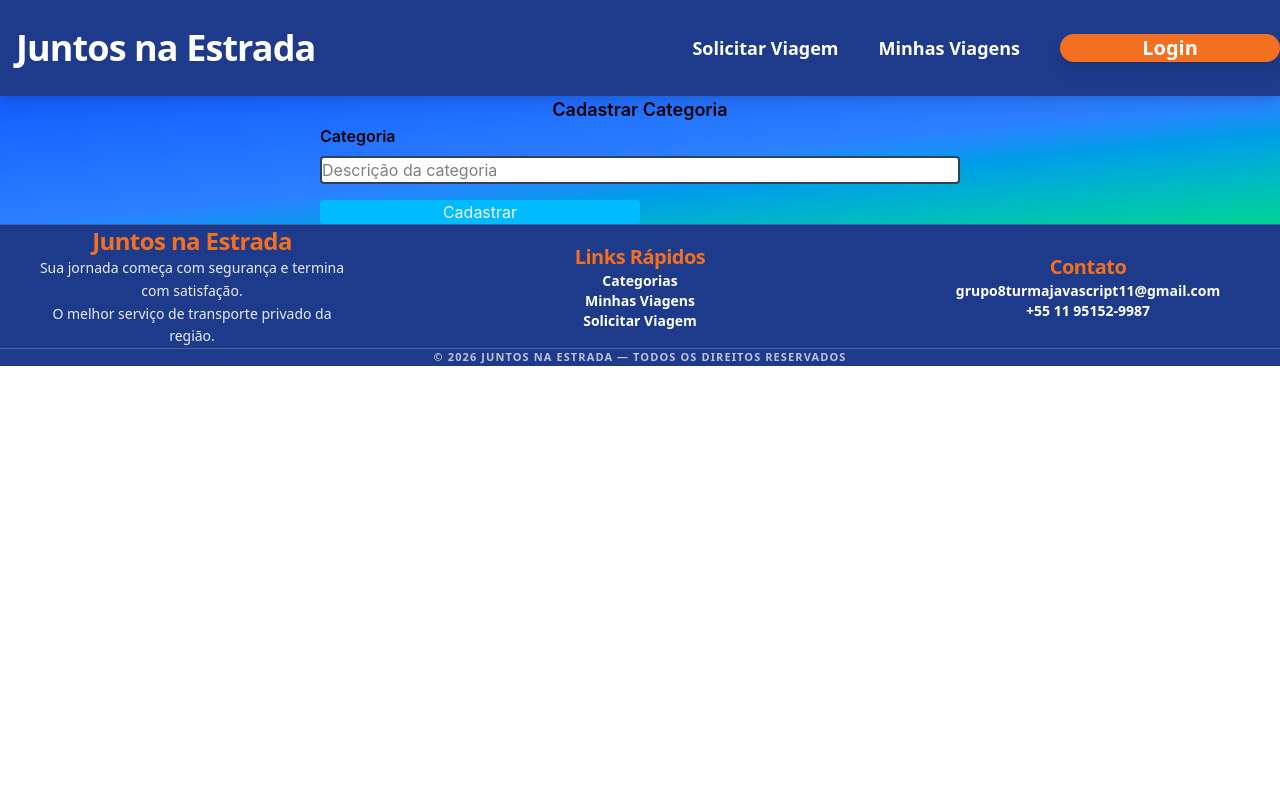
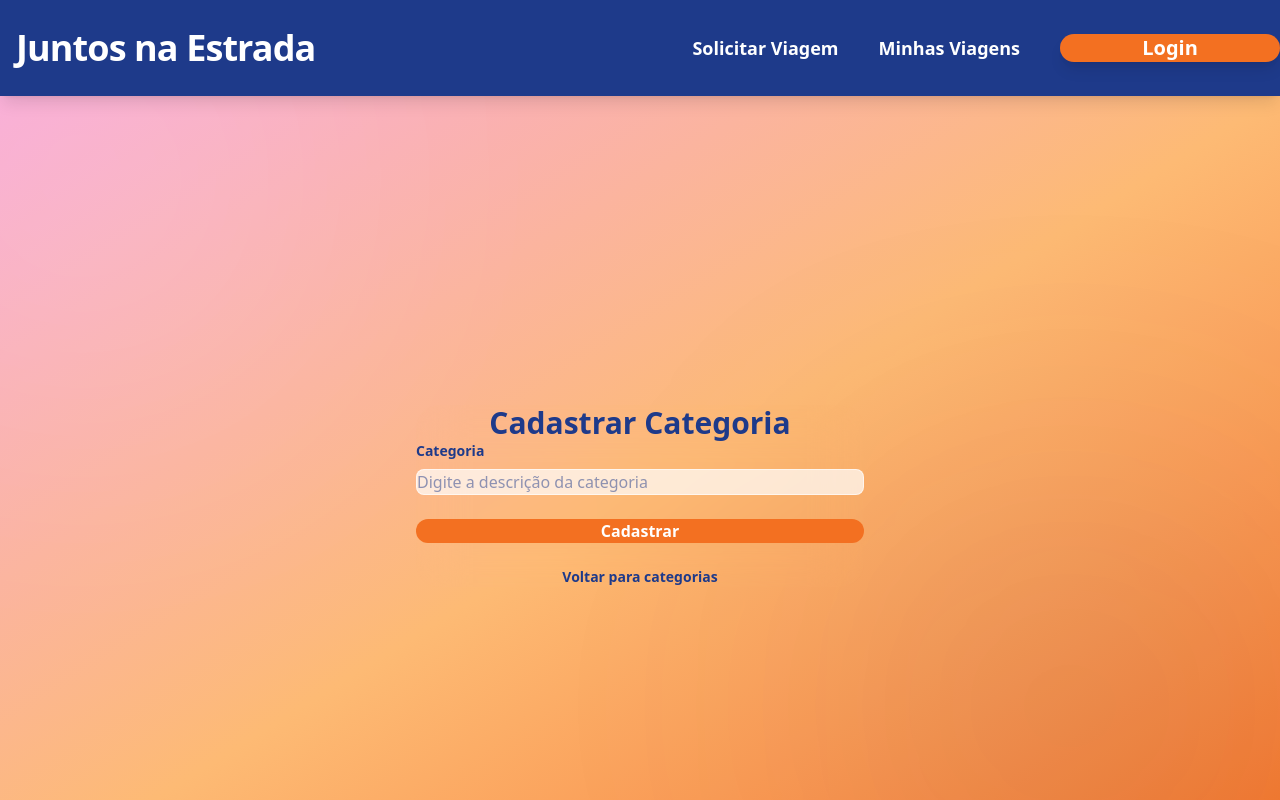
Before and after one commit to Grupo-08-Turma-JavaScript-11/Juntos_Na_Estrada-Front, a React (Vite) app: page /cadastrarcategorias in a window 1280 px wide. Shown: the top 800 px of the page. Built offline with nearby package versions, Linux system fonts and the light colour scheme.

Commit message:
Ajuste nas telas

```diff
--- a/src/components/carona/listarcaronas/ListarCaronas.tsx
+++ b/src/components/carona/listarcaronas/ListarCaronas.tsx
@@ -36,7 +36,7 @@ function ListarCaronas() {
       <div className="absolute top-1/2 right-0 h-[420px] w-[420px] rounded-full bg-[#1E3A8A]/10 blur-[140px]" />
 
       {/* CONTAINER PRINCIPAL */}
-      <div className="relative z-10 w-full max-w-6xl mx-auto flex flex-col justify-between items-center py-16">
+      <div className="relative z-10 w-full max-w-6xl mx-auto flex flex-col space-between items-center py-16">
 
         {/* TÍTULO */}
         <div className="text-center max-w-2xl mb-14 px-4">
@@ -50,7 +50,7 @@ function ListarCaronas() {
 
         {/* LOADING */}
         {isLoading && (
-          <div className="flex justify-center my-12">
+          <div className="flex flex-cols justify-center m-12">
             <SyncLoader color="#1E3A8A" size={16} />
           </div>
         )}
@@ -76,6 +76,7 @@ function ListarCaronas() {
         )}
 
       </div>
+
     </section>
   );
 }
--- a/src/components/categorias/cardCategoria/CardCategoria.tsx
+++ b/src/components/categorias/cardCategoria/CardCategoria.tsx
@@ -7,30 +7,41 @@ interface CardCategoriaProps {
 
 function CardCategoria({ categoria }: CardCategoriaProps) {
   return (
-    <div className="
-      bg-white border rounded-xl p-4
-      flex items-center justify-between
-      shadow-sm hover:shadow-md
-      transition duration-200
-    ">
-
+    <div
+      className="
+        w-full max-w-md
+        bg-white/80 backdrop-blur-md
+        border border-white/40
+        rounded-2xl p-6
+        flex items-center justify-between
+        shadow-lg hover:shadow-2xl
+        transition-all duration-300
+        hover:-translate-y-1
+      "
+    >
       {/* Lado esquerdo */}
       <div className="flex items-center gap-4">
 
         {/* Ícone */}
-        <div className="w-12 h-12 rounded-full bg-sky-100 text-sky-700
-                        flex items-center justify-center text-xl font-bold">
+        <div
+          className="
+            w-12 h-12 rounded-full
+            bg-[#F37021]/20 text-[#F37021]
+            flex items-center justify-center
+            text-xl font-bold
+          "
+        >
           🏷️
         </div>
 
         {/* Texto */}
-        <div>
-          <h3 className="text-lg font-semibold text-gray-800">
+        <div className="flex flex-col">
+          <h3 className="text-lg font-bold text-[#1E3A8A]">
             {categoria.descricao}
           </h3>
-          <p className="text-sm text-gray-500">
+          <span className="text-sm text-[#1E3A8A]/70">
             Categoria cadastrada
-          </p>
+          </span>
         </div>
 
       </div>
@@ -40,15 +51,25 @@ function CardCategoria({ categoria }: CardCategoriaProps) {
 
         <Link
           to={`/editarcategorias/${categoria.id}`}
-          className="px-3 py-1.5 text-sm rounded-lg bg-sky-600 text-white
-            hover:bg-sky-700 transition">
+          className="
+            px-8 py-8 text-sm  w-full rounded-full
+            bg-[#1E3A8A] text-white font-semibold
+            hover:bg-[#162c63]
+            transition
+          "
+        >
           Editar
         </Link>
 
         <Link
           to={`/deletarcategorias/${categoria.id}`}
-          className="px-3 py-1.5 text-sm rounded-lg bg-red-500 text-white
-            hover:bg-red-600 transition">
+          className="
+            px-8 py-8 text-sm  w-full rounded-full
+            bg-red-500 text-white font-semibold
+            hover:bg-red-600
+            transition
+          "
+        >
           Excluir
         </Link>
 
--- a/src/components/categorias/formCategorias/FormCategorias.tsx
+++ b/src/components/categorias/formCategorias/FormCategorias.tsx
@@ -4,101 +4,119 @@ import { useNavigate, useParams } from "react-router-dom";
 import { atualizar, buscar, cadastrar } from "../../../service/Service";
 
 function FormCategorias() {
+  const [categoria, setCategoria] = useState<Categoria>({} as Categoria);
 
-    const [categoria, setCategoria] = useState<Categoria>({} as Categoria)
-
-    const navigate = useNavigate()
-
-    const {id} =  useParams<{id: string}>()
+  const navigate = useNavigate();
+  const { id } = useParams<{ id: string }>();
 
   async function buscarPorId(id: string) {
-        try{
-            await buscar(`/categorias/${id}`, setCategoria)
-        }catch (error: any){
-            if (error.toString().includes('404')){
-                alert("Categoria não encontrado!")
+    try {
+      await buscar(`/categorias/${id}`, setCategoria);
+    } catch (error: any) {
+      if (error.toString().includes("404")) {
+        alert("Categoria não encontrada!");
       }
     }
   }
 
   useEffect(() => {
-        if (id !== undefined){
-            buscarPorId(id)
+    if (id !== undefined) {
+      buscarPorId(id);
     }
-    }, [id])
+  }, [id]);
 
   function retornar() {
-        navigate("/categorias")
+    navigate("/categorias");
   }
 
-    function atualizarEstado(e: ChangeEvent<HTMLInputElement>){
+  function atualizarEstado(e: ChangeEvent<HTMLInputElement>) {
     setCategoria({
       ...categoria,
-            [e.target.name]: e.target.value
-        })
+      [e.target.name]: e.target.value,
+    });
   }
 
+  async function gerarNovaCategoria(e: FormEvent<HTMLFormElement>) {
+    e.preventDefault();
 
-    async function gerarNovaCategoria(e: FormEvent<HTMLFormElement>) {
-        e.preventDefault()
-
-        if (id !== undefined){
-            try{
-                await atualizar(`/categorias`, categoria, setCategoria)
-                alert("O Categoria foi atualizado com sucesso!")
-            }catch (error: any) {
-                if (error.toString().includes('403')){
-                    alert("Categoria não encontrado!")
-                }else {
-                    alert("Erro ao localizar categoria")
+    try {
+      if (id !== undefined) {
+        await atualizar(`/categorias`, categoria, setCategoria);
+        alert("Categoria atualizada com sucesso!");
+      } else {
+        await cadastrar(`/categorias`, categoria, setCategoria);
+        alert("Categoria cadastrada com sucesso!");
       }
-            }
-        } else {
-            try {
-                await cadastrar(`/categorias`, categoria, setCategoria)
-                alert("O categoria foi cadastrada com sucesso!")
-            } catch (error:any) {
-                    alert('Erro ao cadastrar categoria.')
+      retornar();
+    } catch {
+      alert("Erro ao salvar categoria.");
     }
   }
 
-            retornar()
-        }
+  return (
+    <section className="relative min-h-screen flex items-center justify-center px-6 font-sans overflow-hidden">
 
+      {/* FUNDO */}
+      <div className="absolute inset-0 bg-gradient-to-br from-[#F9A8D4] via-[#FDBA74] to-[#F37021]" />
+      <div className="absolute -top-32 -left-32 h-[420px] w-[420px] rounded-full bg-white/20 blur-[140px]" />
+      <div className="absolute top-1/2 right-0 h-[420px] w-[420px] rounded-full bg-[#1E3A8A]/10 blur-[140px]" />
 
+      {/* CARD */}
+      <div className="relative z-10 w-full max-w-md backdrop-blur-xl rounded-3xl px-10 py-12">
 
-    return(
-        <div className="bg-gradient-to-br from-blue-600 via-blue-500 to-emerald-400 p-8">
-        <div className="container flex flex-col items-center justify-center mx-auto">
-            <h1 className="text-lg text-center my-8 font-semibold">
-                {id === undefined ? 'Cadastrar Categoria' : 'Editar Categoria'}
+        <h1 className="text-3xl font-extrabold text-[#1E3A8A] text-center mb-8">
+          {id === undefined ? "Cadastrar Categoria" : "Editar Categoria"}
         </h1>
-            <form className="w-1/2 flex flex-col gap-4"
-                onSubmit={gerarNovaCategoria}>
+
+        <form onSubmit={gerarNovaCategoria} className="flex flex-col gap-6">
+
           <div className="flex flex-col gap-2">
-                    <label  className="font-semibold" htmlFor="descricao">Categoria</label>
+            <label
+              htmlFor="descricao"
+              className="text-sm font-bold text-[#1E3A8A]"
+            >
+              Categoria
+            </label>
             <input
               type="text"
               name="descricao"
-                        placeholder="Descrição da categoria"
-                        className="border-2 border-slate-700 rounded p-2 bg-white"
-                        value={categoria.descricao}
-                        onChange={(e: ChangeEvent<HTMLInputElement>) => atualizarEstado(e)}
+              placeholder="Digite a descrição da categoria"
+              className="
+                w-full rounded-lg p-3
+                border border-white/60
+                bg-white/70 backdrop-blur
+                focus:outline-none focus:ring-2 focus:ring-[#F37021]
+                text-[#1E3A8A]
+              "
+              value={categoria.descricao || ""}
+              onChange={atualizarEstado}
+              required
             />
           </div>
 
           <button
-                    className="rounded text-slate-100 bg-sky-400
-                        hover:bg-sky-800 w-1/2 py-2 mx-auto block"
-                    type="submit">
-                        <span>{id === undefined ? 'Cadastrar' : 'Atualizar' }</span>
+            type="submit"
+            className="w-full py-3 rounded-full bg-[#F37021] hover:bg-[#d65d18] text-white font-black flex justify-center items-center transition"
+
+          >
+            {id === undefined ? "Cadastrar" : "Atualizar"}
           </button>
+
+          <button
+            type="button"
+            onClick={retornar}
+            className="
+              text-sm font-bold text-[#1E3A8A]
+              hover:underline mt-2
+            "
+          >
+            Voltar para categorias
+          </button>
+
         </form>
-
       </div>
-        </div>
-    )
-
+    </section>
+  );
 }
 
-export default FormCategorias
+export default FormCategorias;
--- a/src/components/categorias/listaCategoria/ListaCategoria.tsx
+++ b/src/components/categorias/listaCategoria/ListaCategoria.tsx
@@ -2,6 +2,7 @@ import { useEffect, useState } from "react";
 import CardCategoria from "../cardCategoria/CardCategoria";
 import type Categoria from "../../../models/Categoria";
 import { buscar } from "../../../service/Service";
+import { Link } from "react-router-dom";
 
 function ListaCategoria() {
   const [categorias, setCategoria] = useState<Categoria[]>([]);
@@ -32,7 +33,7 @@ function ListaCategoria() {
       <div className="absolute top-1/2 right-0 h-[420px] w-[420px] rounded-full bg-[#1E3A8A]/10 blur-[140px]" />
 
       {/* CARD CONTAINER */}
-      <div className="w-full max-w-6xl backdrop-blur-md rounded-3xl p-8 sm:p-12">
+      <div className="w-full max-w-6xl grid items-center backdrop-blur-md rounded-3xl p-8 sm:p-12">
 
         {/* TÍTULO */}
         <h1 className="text-4xl font-black text-[#1E3A8A] text-center ">
@@ -53,9 +54,11 @@ function ListaCategoria() {
             Nenhuma categoria cadastrada.
           </p>
         )}
+      </div>
+
 
       </div>
-      </div>
+
 
   );
 }
--- a/src/components/footer/Footer.tsx
+++ b/src/components/footer/Footer.tsx
@@ -14,10 +14,10 @@ export default function Footer() {
             <h2 className="text-2xl font-black tracking-tight text-[#F37021]">
               Juntos na Estrada
             </h2>
-            <p className="text-white/90 text-sm leading-relaxed font-medium">
+            <p className="text-white/90 text-sm leading-relaxed font-medium font-bold ">
               Sua jornada começa com segurança e termina com satisfação.
             </p>
-            <p className="text-white/90 text-sm leading-relaxed font-medium">
+            <p className="text-white/90 text-sm leading-relaxed font-medium font-bold">
               O melhor serviço de transporte privado da região.
             </p>
           </div>
@@ -28,7 +28,7 @@ export default function Footer() {
               Links Rápidos
             </h3>
             <ul className="space-y-2 text-sm font-bold text-white">
-              <Link to='/categorias'><li className="hover:text-[#F37021] transition-colors cursor-pointer">Categorias</li></Link>
+              <Link to="/cadastrarcategorias"><li className="hover:text-[#F37021] transition-colors cursor-pointer">Criar Categorias</li></Link>
               <li className="hover:text-[#F37021] transition-colors cursor-pointer">Minhas Viagens</li>
               <li className="hover:text-[#F37021] transition-colors cursor-pointer">Solicitar Viagem</li>
             </ul>
```
Lines whose indentation alone changed are shown as unchanged.
